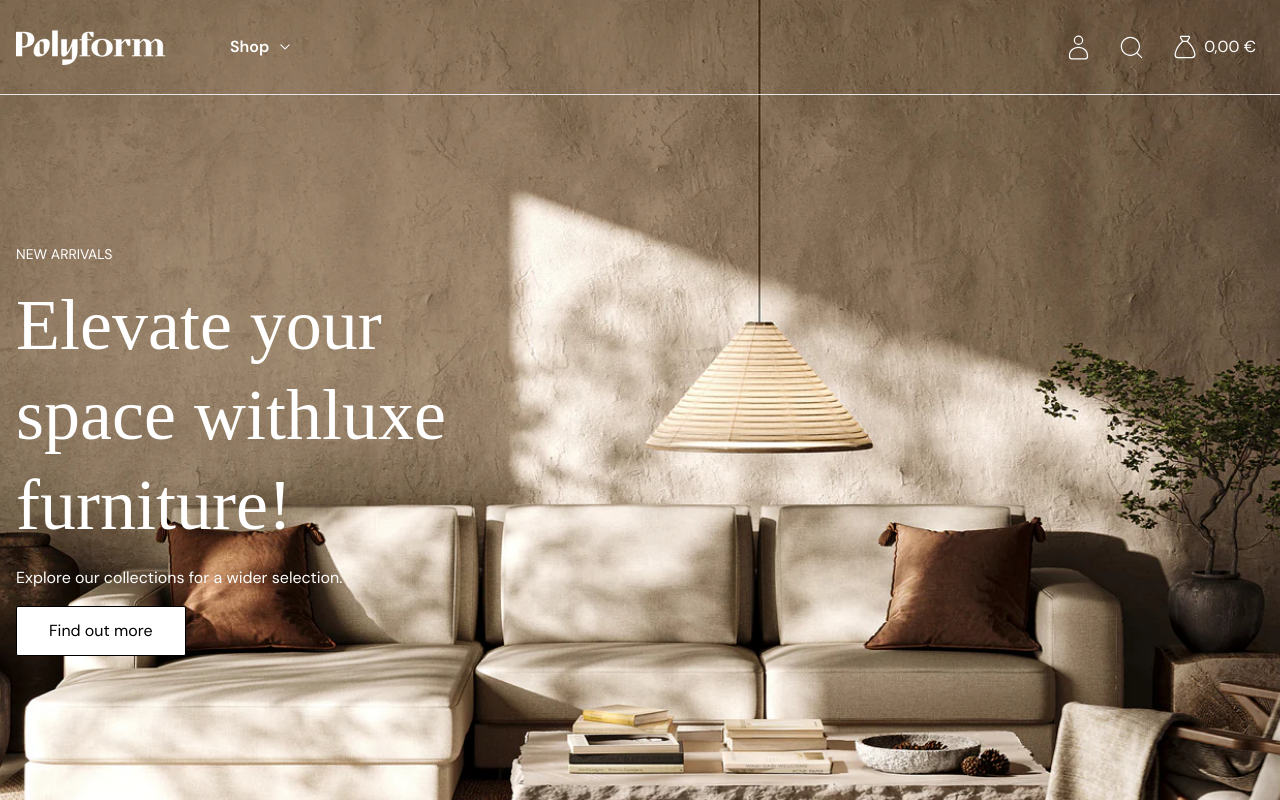
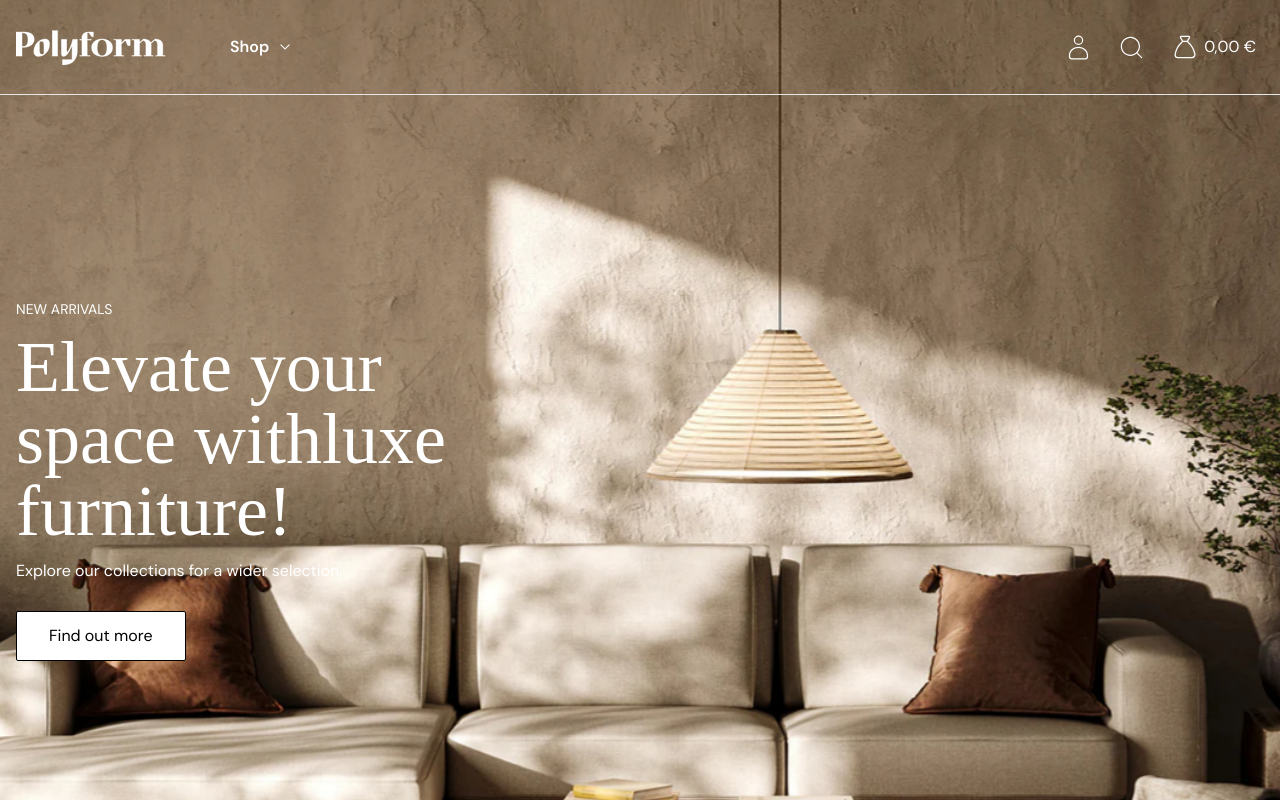
Before and after one commit to amenowski/polyform, a React (Vite) app: page /home in a window 1280 px wide. Shown: the top 800 px of the page. Built offline with nearby package versions, Linux system fonts and the light colour scheme; no server answers; the database is empty.

Commit message:
style: create scale and fade animations in framer

```diff
--- /dev/null
+++ b/src/components/ImageScaleAnimation.tsx
@@ -0,0 +1,38 @@
+import { motion, MotionProps } from "framer-motion";
+import { ComponentPropsWithoutRef } from "react";
+
+type ImageScaleAnimationProps = Omit<
+  ComponentPropsWithoutRef<"img">,
+  "onAnimationStart"
+> &
+  MotionProps & {
+    src: string;
+    initialScale: number;
+    animateScale: number;
+    duration: number;
+  };
+
+export default function ImageScaleAnimation({
+  src,
+  initialScale,
+  animateScale,
+  duration,
+  ...rest
+}: ImageScaleAnimationProps) {
+  return (
+    <motion.img
+      src={src}
+      className="h-[60rem] w-full object-cover"
+      initial={{ scale: initialScale }}
+      whileInView={{
+        scale: animateScale,
+        transition: {
+          duration: duration,
+          ease: "easeInOut",
+        },
+      }}
+      viewport={{ once: true }}
+      {...rest}
+    />
+  );
+}
--- /dev/null
+++ b/src/components/TextFadeAnimation.tsx
@@ -0,0 +1,36 @@
+import { motion } from "framer-motion";
+import { ReactNode } from "react";
+
+type TextFadeAnimation = {
+  children: ReactNode;
+  className: string;
+  duration: number;
+  initialY: string;
+  animateY: number;
+};
+
+export default function TextFadeAnimation({
+  children,
+  className,
+  duration,
+  initialY,
+  animateY,
+}: TextFadeAnimation) {
+  return (
+    <motion.div
+      className={`${className}`}
+      initial={{ y: initialY, opacity: 0 }}
+      whileInView={{
+        y: animateY,
+        opacity: 1,
+        transition: {
+          duration: duration,
+          ease: "easeInOut",
+        },
+      }}
+      viewport={{ once: true }}
+    >
+      {children}
+    </motion.div>
+  );
+}
--- a/src/components/layout/Essentials.tsx
+++ b/src/components/layout/Essentials.tsx
@@ -1,13 +1,26 @@
 import Essential1 from "../../assets/images/essentials-1.webp";
 import Essential2 from "../../assets/images/essentials-2.webp";
+import ImageScaleAnimation from "../ImageScaleAnimation";
+import TextFadeAnimation from "../TextFadeAnimation";
 import Button from "../ui/Button";
 
 export default function Essentials() {
   return (
     <div className="grid w-full grid-rows-2">
-      <div className="grid bg-essentialBackground1 lg:grid-cols-2">
-        <img className="order-1 w-full lg:order-2" src={Essential1} />
-        <div className="flex flex-col items-start justify-center gap-8 px-8 py-16 md:max-h-full lg:order-2 lg:max-w-xl xl:max-w-2xl xl:px-16">
+      <div className="grid overflow-hidden bg-essentialBackground1 lg:grid-cols-2">
+        <ImageScaleAnimation
+          animateScale={1}
+          initialScale={1.2}
+          duration={0.5}
+          className="order-1 w-full overflow-hidden lg:order-2"
+          src={Essential1}
+        />
+        <TextFadeAnimation
+          animateY={0}
+          initialY="20%"
+          duration={1}
+          className="flex flex-col items-start justify-center gap-8 px-8 py-16 md:max-h-full lg:order-2 lg:max-w-xl xl:max-w-2xl xl:px-16"
+        >
           <h3 className="text-4xl xl:text-5xl">
             Our design process starts with a simple question.
           </h3>
@@ -24,12 +37,22 @@ export default function Essentials() {
             so rest assured they’ll last you a lifetime.
           </span>
           <Button>Find out more</Button>
-        </div>
+        </TextFadeAnimation>
       </div>
       <div className="grid bg-essentialBackground2 lg:grid-cols-2">
-        <img className="order-2 h-full w-full object-cover" src={Essential2} />
-
-        <div className="flex max-w-xl flex-col items-start justify-center gap-8 px-8 py-0 md:max-h-full lg:py-16 xl:px-16">
+        <ImageScaleAnimation
+          animateScale={1}
+          initialScale={1.2}
+          duration={0.5}
+          className="order-2 h-full w-full object-cover"
+          src={Essential2}
+        />
+        <TextFadeAnimation
+          animateY={0}
+          initialY="20%"
+          duration={1}
+          className="flex max-w-xl flex-col items-start justify-center gap-8 px-8 py-0 md:max-h-full lg:py-16 xl:px-16"
+        >
           <h3 className="text-4xl xl:text-5xl">
             How-to choose the carpet that match your space
           </h3>
@@ -38,7 +61,7 @@ export default function Essentials() {
             can also choose the best carpet just for you.
           </span>
           <Button>Find out more</Button>
-        </div>
+        </TextFadeAnimation>
       </div>
     </div>
   );
--- a/src/components/layout/Hero.tsx
+++ b/src/components/layout/Hero.tsx
@@ -1,19 +1,61 @@
+import { motion } from "framer-motion";
+
 import HeroBg from "../../assets/images/hp1.webp";
+import ImageScaleAnimation from "../ImageScaleAnimation";
 import Button from "../ui/Button";
 
 export default function Hero() {
   return (
+    // <motion.div
+    //   className="card"
+    //   initial={{
+    //     opacity: 0,
+    //     // if odd index card,slide from right instead of left
+    //     x: index % 2 === 0 ? 50 : -50
+    //   }}
+    //   whileInView={{
+    //     opacity: 1,
+    //     x: 0, // Slide in to its original position
+    //     transition: {
+    //       duration: 1 // Animation duration
+    //     }
+    //   }}
+    //   viewport={{ once: true }}
+    // >
+    //   <p className="card-text">{text}</p>
+    // </motion.div>
+
     <div className="">
       <div className="h-[50rem]">
-        <div className="absolute top-0 -z-50 h-[900px] w-full">
-          <img src={HeroBg} className="h-[900px] w-full object-cover" />
+        <div className="absolute top-0 -z-[90] h-[60rem] w-full">
+          <ImageScaleAnimation
+            src={HeroBg}
+            className="h-[60rem] w-full object-cover"
+            duration={1}
+            initialScale={2}
+            animateScale={1.1}
+          />
           <div className="absolute inset-0 mx-auto flex max-w-[1440px] flex-col items-start justify-center gap-4 px-4 text-white">
-            <span className="text-sm uppercase">new arrivals</span>
-            <h1 className="text-left text-6xl leading-none md:text-7xl md:leading-tight">
-              Elevate your <br /> space withluxe <br /> furniture!
-            </h1>
-            <span>Explore our collections for a wider selection.</span>
-            <Button to="shop">Find out more</Button>
+            <motion.div
+              initial={{ opacity: 0, x: "-100%" }}
+              whileInView={{
+                opacity: 1,
+                x: 0,
+                transition: {
+                  duration: 1, // Animation duration
+                },
+              }}
+              className="flex max-w-[1440px] flex-col items-start justify-center gap-3"
+            >
+              <span className="text-sm uppercase">new arrivals</span>
+              <h1 className="md:leading-thight text-left text-6xl leading-none md:text-7xl">
+                Elevate your <br /> space withluxe <br /> furniture!
+              </h1>
+              <span className="mb-4">
+                Explore our collections for a wider selection.
+              </span>
+              <Button to="shop">Find out more</Button>
+            </motion.div>
           </div>
         </div>
       </div>
```
